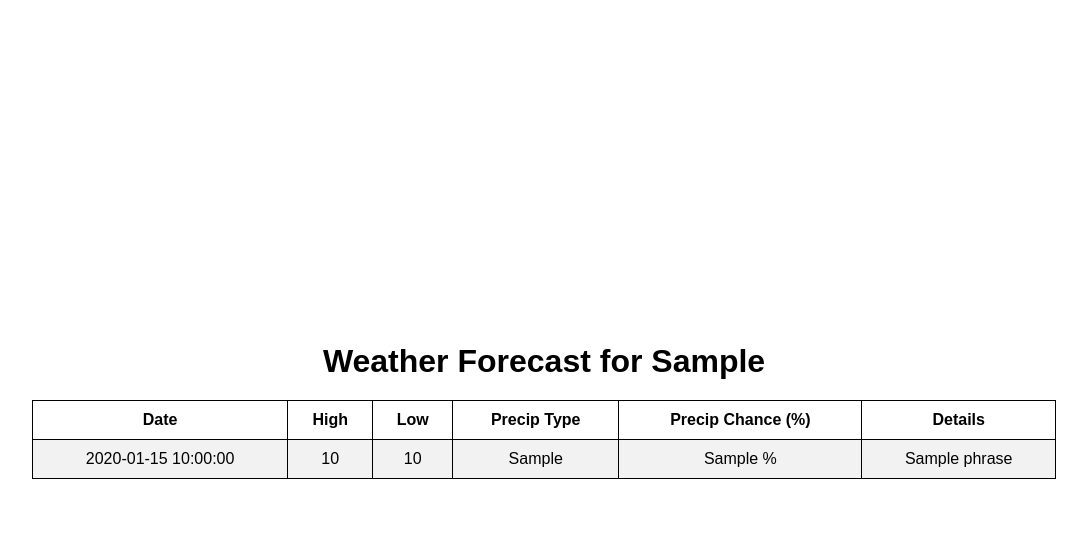
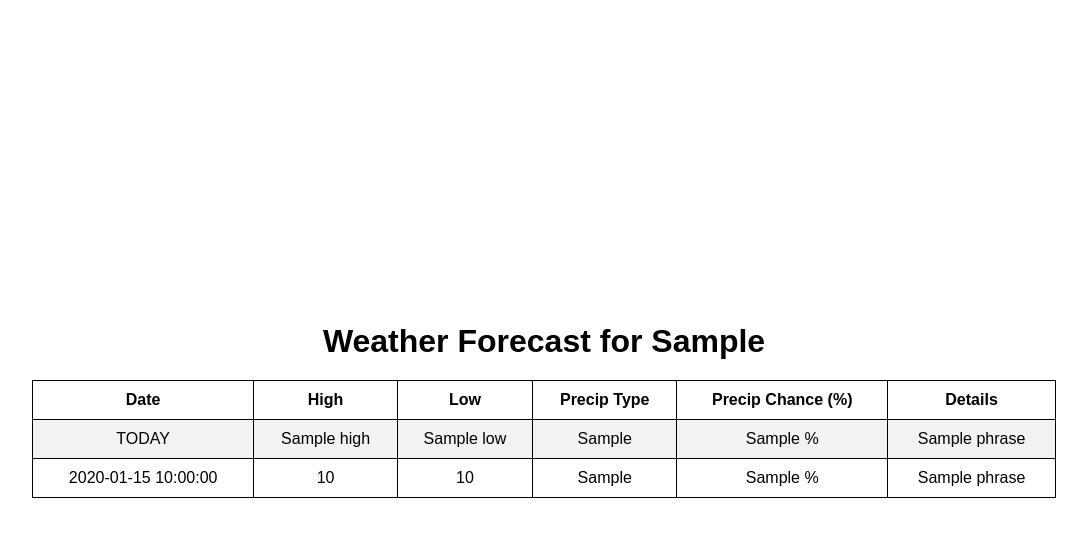
Before and after one commit to weatherate/uv, a Flask app: template templates/index.html in a window 1280 px wide. Shown: the top 537 px of the page, without its empty margins (96-1183 px from the left). Run offline with Flask 3, Linux system fonts and the light colour scheme; the template is opened without the code that fills it: most values are stand-ins (such as "Sample title", 1, 10 or a date in 2020).

Commit message:
add current date

```diff
--- a/app.py
+++ b/app.py
@@ -78,8 +78,13 @@ def index(tv_station):
     if tv_station in TV_STATIONS:
         weather_data = get_weather_data(tv_station)
         if weather_data:
+            current_high = weather_data['maxTempF']
+            current_low = weather_data['minTempF']
+            current_precip_type = weather_data['precipType']
+            current_precip_percent = weather_data['precipChance']
+            current_phrase = weather_data['phrase']
             forecasts = weather_data['forecasts']['daily']
-            return render_template('index.html', forecasts=forecasts, tv_station=tv_station)
+            return render_template('index.html', forecasts=forecasts, tv_station=tv_station, high=current_high, low=current_low, precip_type=current_precip_type, precip_chance=current_precip_percent, phrase=current_phrase)
         else:
             return "Error retrieving weather data"
     else:
--- a/templates/index.html
+++ b/templates/index.html
@@ -15,6 +15,14 @@
             <th>Precip Chance (%)</th>
             <th>Details</th>
         </tr>
+        <tr>
+            <td>TODAY</td>
+            <td>{{ high }}</td>
+            <td>{{ low }}</td>
+            <td>{{ precipType }}</td>
+            <td>{{ precipChance }} %</td>
+            <td>{{ phrase }}</td>
+        </tr>
         {% for forecast in forecasts %}
         <tr>
             <td>{{ forecast["formattedDate"] }}</td>
```
